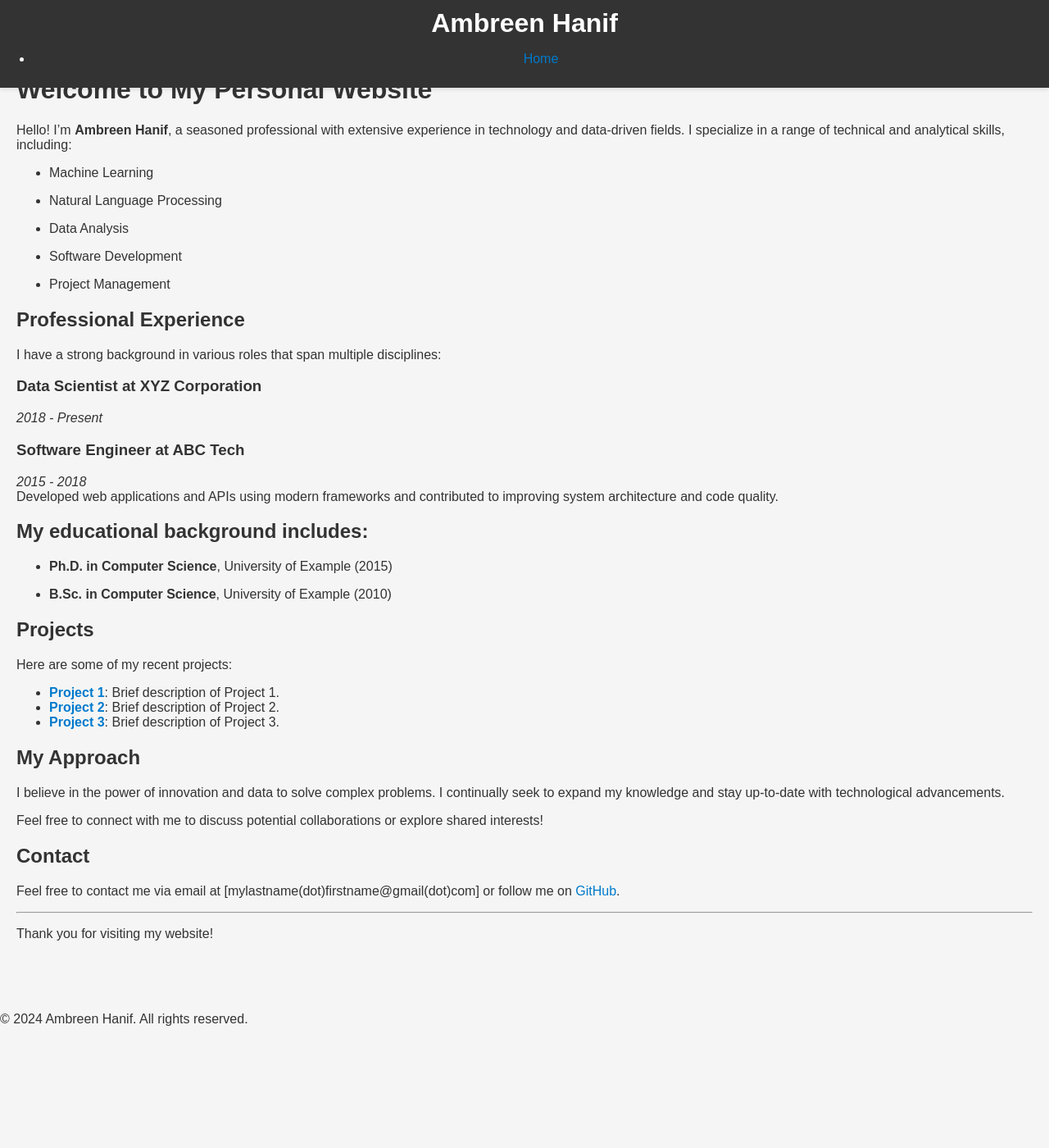
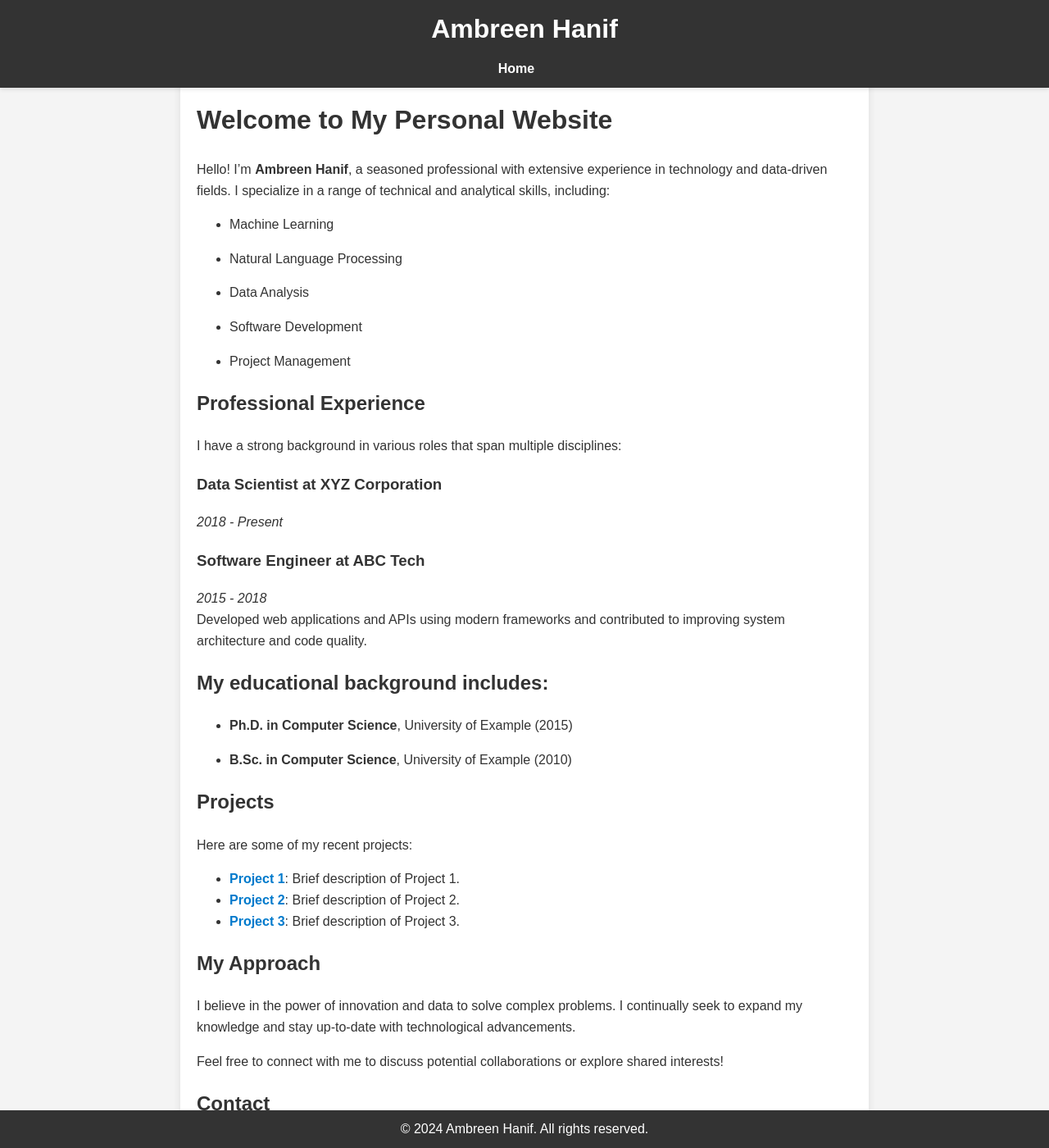
Before and after one commit to umberH/umberH.github.io, a Jekyll site: the page built from index.markdown, in a window 1280 px wide and 1400 px high. Shown: the whole window at 82% size. Built offline with Jekyll 4.4.1, drawn with Linux system fonts in a browser that asks for light colours.

Commit message:
Update style.css
updated css

```diff
--- a/assets/css/style.css
+++ b/assets/css/style.css
@@ -1,16 +1,119 @@
+/* General styling */
+body {
+  font-family: 'Arial', sans-serif; /* Use a clean, professional font */
+  line-height: 1.6; /* Improved readability */
+  margin: 0;
+  padding: 0;
+  background-color: #f4f4f4; /* Light gray background for subtlety */
+  color: #333; /* Dark gray text color for contrast */
+}
+
+a {
+  color: #007acc; /* Blue color for links */
+  text-decoration: none; /* Remove underlines from links */
+}
+
+a:hover {
+  text-decoration: underline; /* Underline links on hover for accessibility */
+}
+
+/* Header styling */
+header {
+  background-color: #333; /* Dark background for header */
+  color: #fff; /* White text for contrast */
+  text-align: center;
+  padding: 20px 0;
+  position: fixed; /* Make header sticky */
+  width: 100%;
+  top: 0;
+  z-index: 1000; /* Ensure header stays above content */
+  box-shadow: 0 2px 5px rgba(0, 0, 0, 0.1); /* Subtle shadow for depth */
+}
+
+header h1 {
+  margin: 0;
+  font-size: 2rem; /* Larger font size for the site title */
+}
+
+nav {
+  margin-top: 10px; /* Space between site title and navigation */
+}
+
+nav ul {
+  list-style: none; /* Remove default list styling */
+  padding: 0;
+  margin: 0;
+  display: inline-block; /* Align navigation items horizontally */
+}
+
+nav ul li {
+  display: inline; /* Align list items horizontally */
+  margin-right: 20px; /* Space between navigation items */
+}
+
+nav ul li a {
+  color: #fff; /* White text for navigation links */
+  font-weight: bold;
+}
+
+/* Main content styling */
+main {
+  margin-top: 80px; /* Prevent content from hiding behind the sticky header */
+  padding: 20px;
+  max-width: 800px; /* Constrain max width for readability */
+  margin-left: auto;
+  margin-right: auto; /* Center the main content */
+  background-color: #fff; /* White background for main content */
+  box-shadow: 0 0 10px rgba(0, 0, 0, 0.1); /* Subtle shadow for depth */
+  border-radius: 8px; /* Rounded corners */
+}
+
+/* Sections */
+section {
+  margin-bottom: 20px; /* Space between sections */
+}
+
+section h2 {
+  color: #333;
+  border-bottom: 2px solid #007acc; /* Blue underline for section headers */
+  padding-bottom: 10px;
+  margin-bottom: 20px;
+}
+
+/* Footer styling */
+footer {
+  text-align: center;
+  padding: 10px 0;
+  background-color: #333; /* Dark background for footer */
+  color: #fff; /* White text for contrast */
+  position: fixed; /* Make footer sticky */
+  bottom: 0;
+  width: 100%;
+}
+
+footer p {
+  margin: 0;
+}
+
+/* Responsive Design */
+@media (max-width: 768px) {
+  nav ul li {
+    display: block; /* Stack navigation items on smaller screens */
+    margin: 10px 0; /* Space between stacked navigation items */
+  }
+
+  main {
+    padding: 10px; /* Reduce padding on smaller screens */
+    margin-top: 100px; /* Adjust margin to account for header height */
+  }
+}
+
 #rotateText {
     font-size: 24px;
     color: #333;
     font-weight: bold;
   }
 
-body {
-  font-family: Arial, sans-serif;
-  margin: 0;
-  padding: 0;
-  color: #333;
-  background-color: #f5f5f5;
-}
 
 .sticky-header {
   position: fixed; /* Make the header fixed */
@@ -24,28 +127,3 @@ body {
   padding: 10px 0;
   box-shadow: 0 2px 5px rgba(0, 0, 0, 0.1); /* Optional: Add a shadow for visual separation */
 }
-
-header h1, footer p {
-  margin: 0;
-}
-
-main {
-  padding: 70px 20px; /* Add padding to avoid content hiding under the header */
-}
-
-section {
-  margin-bottom: 20px;
-}
-
-h2 {
-  color: #333;
-}
-
-a {
-  color: #007acc;
-  text-decoration: none;
-}
-
-a:hover {
-  text-decoration: underline;
-}
```
